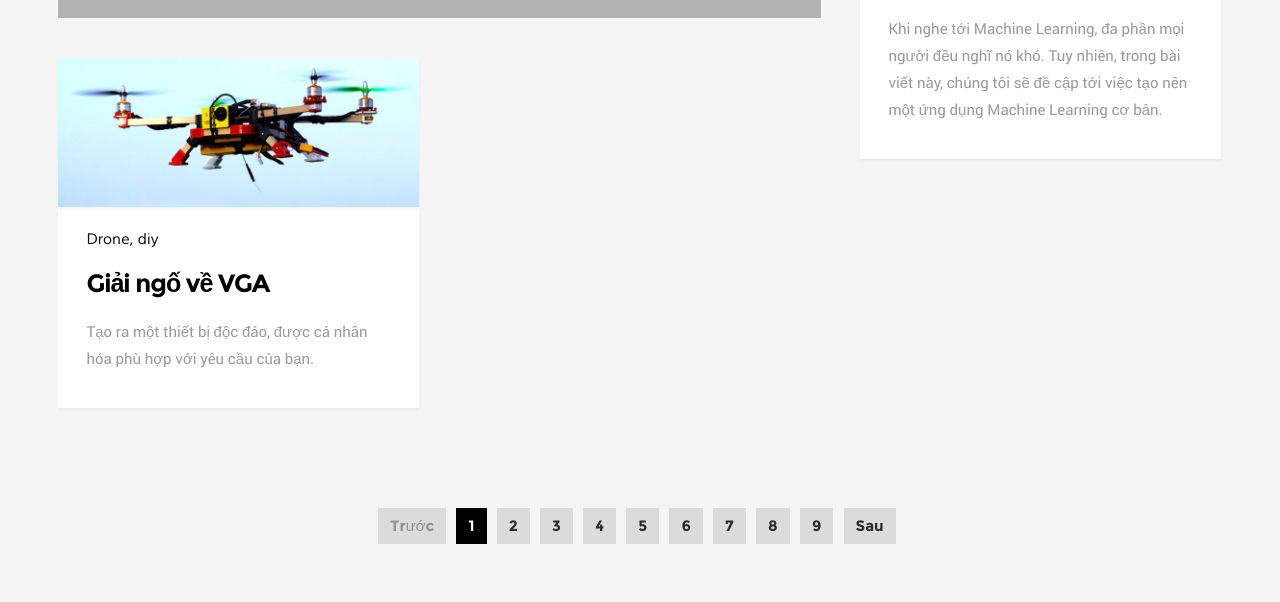
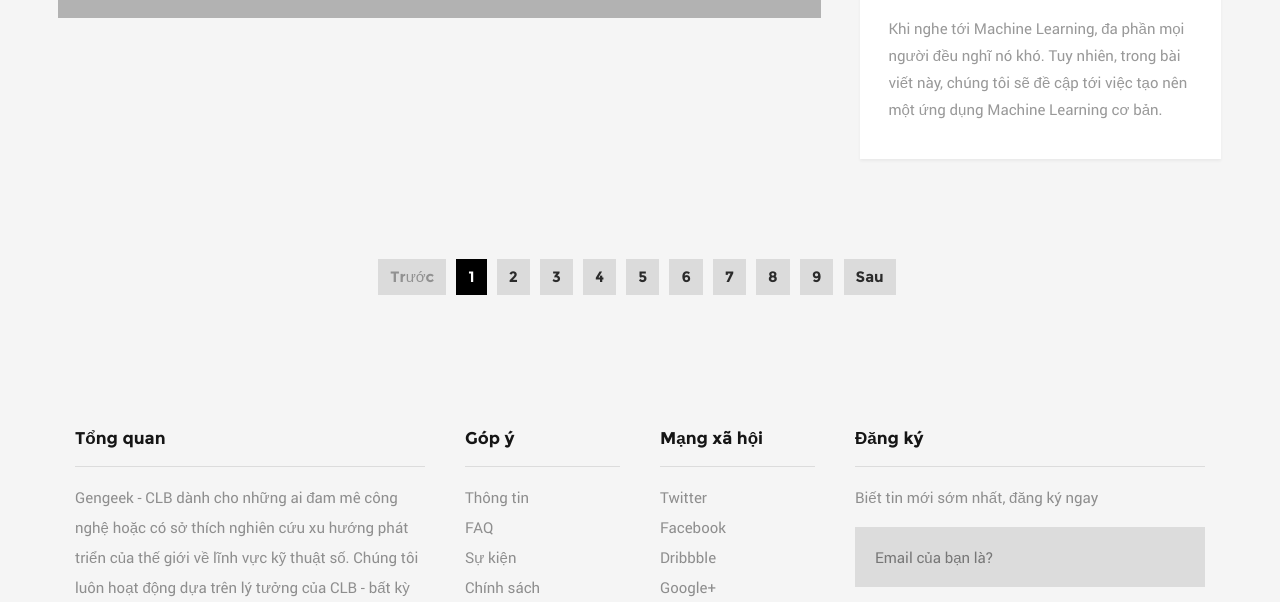
Before and after one commit to gengeekclub/gengeekclub.github.io, a plain HTML site: page index.html in a window 1280 px wide. Shown: the part 754-1356 px from the top of the page. Drawn offline with Linux system fonts and the light colour scheme; some packages are replaced by stand-ins of ours; a script that the page names is missing; files whose address does not match are found by name.

Commit message:
Update index.html

```diff
--- a/index.html
+++ b/index.html
@@ -225,34 +225,6 @@
 
         		</article> <!-- end article -->
 
-			<article class="brick entry format-standard animate-this">
-
-               <div class="entry-thumb">
-                  <a href="articles/diydrone.html" class="thumb-link">
-	                  <img src="images/diy-drone.jpg" alt="building">
-                  </a>
-               </div>
-
-               <div class="entry-text">
-               	<div class="entry-header">
-
-               		<div class="entry-meta">
-               			<span class="cat-links">
-               				<a href="#">Drone</a>
-               				<a href="#">diy</a>
-               			</span>
-               		</div>
-
-               		<h1 class="entry-title"><a href="single-standard.html">Giải ngố về VGA</a></h1>
-
-               	</div>
-						<div class="entry-excerpt">
-							 Tạo ra một thiết bị độc đáo, được cá nhân hóa phù hợp với yêu cầu của bạn.
-
-						</div>
-               </div>
-
-        		</article> <!-- end article -->
 
 
 
```
